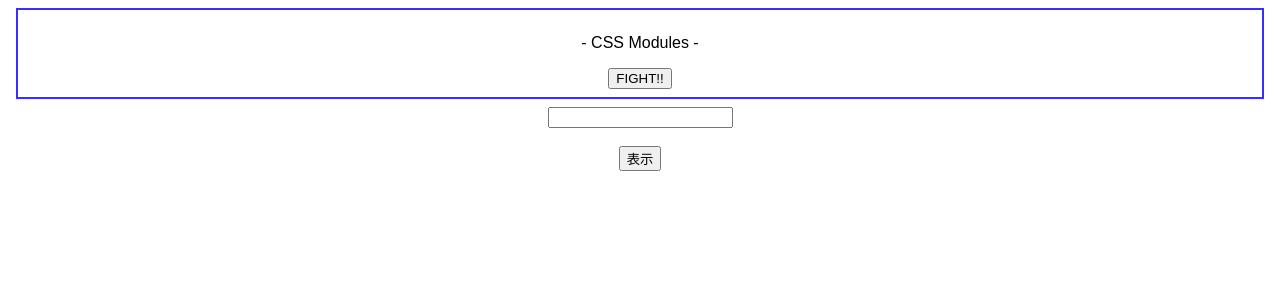
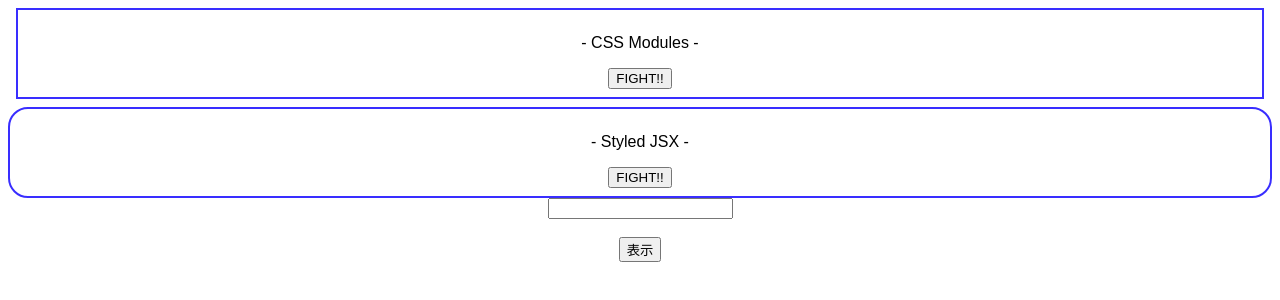
Before and after one commit to sohei-fujita/react-sand-box, a React (Vite) app: page / in a window 1280 px wide. Shown: the top 300 px of the page. Built offline with nearby package versions, Linux system fonts and the light colour scheme.

Commit message:
styledjsx

```diff
--- a/package.json
+++ b/package.json
@@ -7,7 +7,8 @@
   "dependencies": {
     "react": "17.0.2",
     "react-dom": "17.0.2",
-    "sass": "^1.71.1"
+    "sass": "^1.71.1",
+    "styled-jsx": "^5.1.2"
   },
   "devDependencies": {
     "@types/react": "17.0.2",
--- a/src/App.jsx
+++ b/src/App.jsx
@@ -2,6 +2,7 @@
 import "./styles.css";
 import { ChildArea } from "./ChildArea";
 import { CssModules } from "./components/CssModules";
+import { StyledJsx } from "./components/StyledJsx";
 
 export default function App() {
   const [text, setText] = useState("");
@@ -20,6 +21,7 @@
   return (
     <div className="App">
       <CssModules />
+      <StyledJsx />
       <input value={text} onChange={onChangeText} />
       <br />
       <br />
--- /dev/null
+++ b/src/components/StyledJsx.jsx
@@ -0,0 +1,17 @@
+export const StyledJsx = () => {
+  return (
+    <>
+      <div className="container">
+        <p>- Styled JSX -</p>
+        <button>FIGHT!!</button>
+      </div>
+      <style jsx="true">{`
+        .container {
+          border: solid 2px #392eff;
+          border-radius: 20px;
+          padding: 8px;
+        }
+      `}</style>
+    </>
+  );
+};
```
Also changed, not shown: 1 other file (tests, documents, lock files or other folders).
